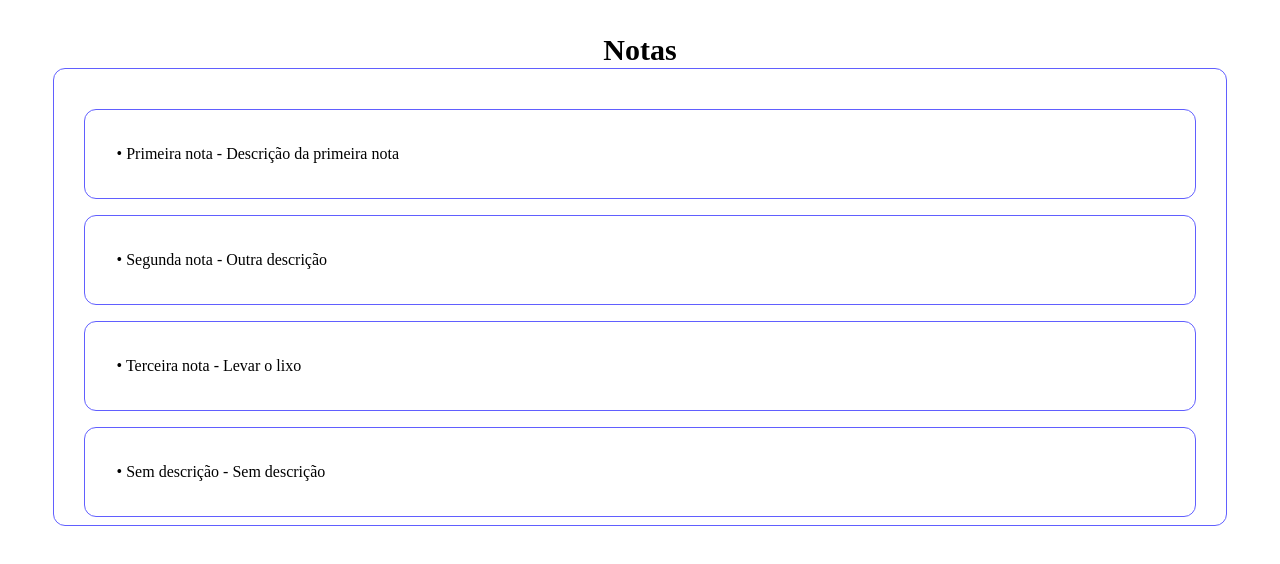
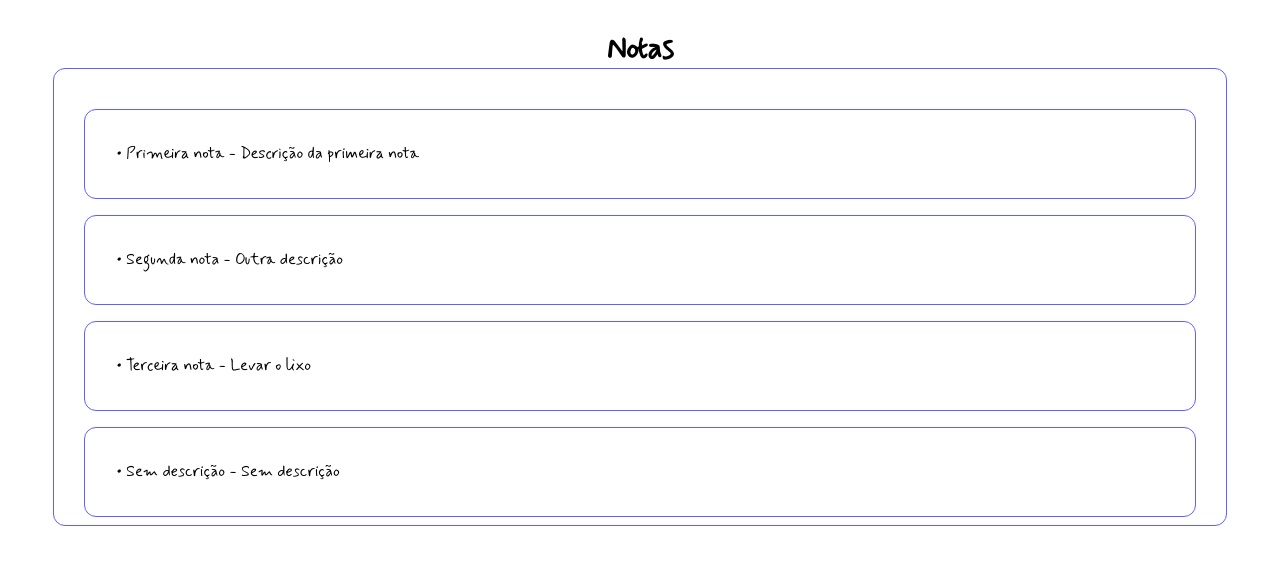
Before and after one commit to lugialo/devops_satc_2026_01, a React (Vite) app: page / in a window 1280 px wide. Shown: the top 564 px of the page. Built offline with nearby package versions, Linux system fonts and the light colour scheme.

Commit message:
fix: ajustando fonte

```diff
--- a/src/App.css
+++ b/src/App.css
@@ -1,5 +1,5 @@
 @import "tailwindcss";
 
 body {
-  font-family: "Mynerve, sans-serif";
+  font-family: "Mynerve", sans-serif;
 }
```
